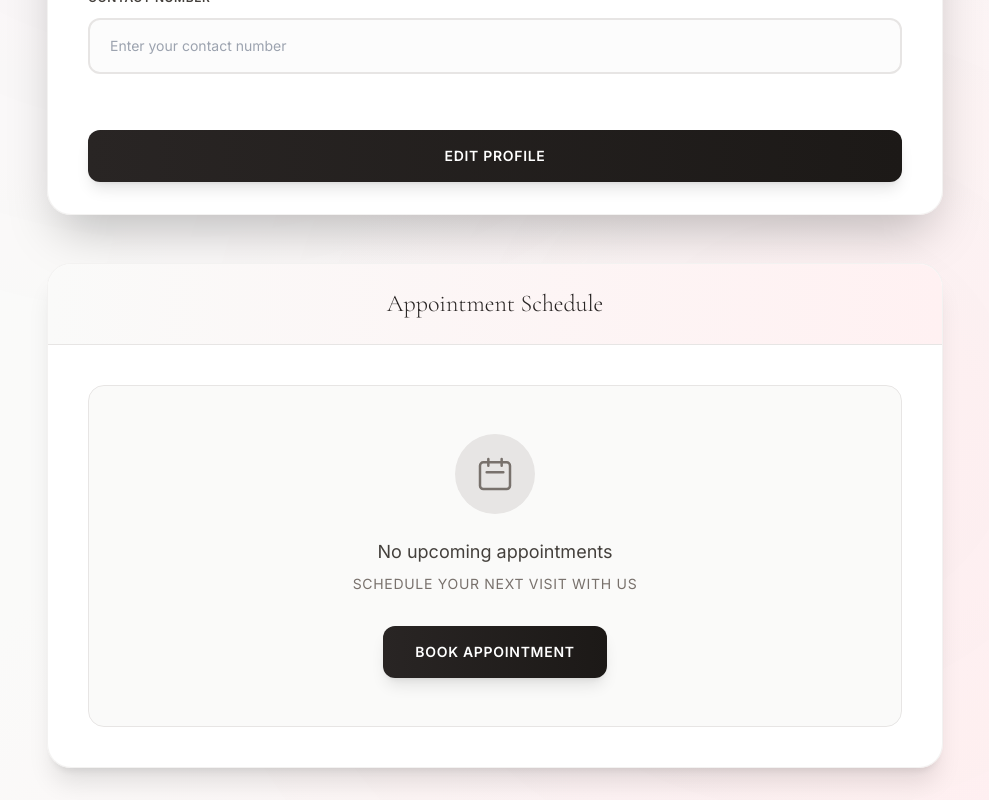
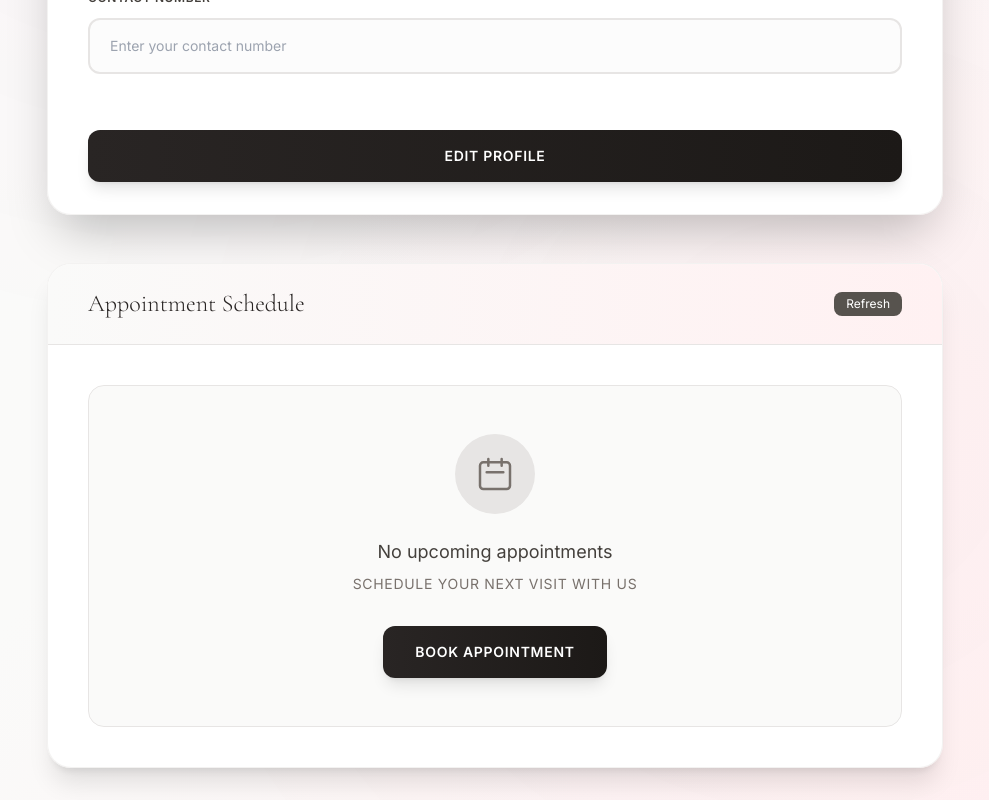
Before and after one commit to KrithikaRaviraj/super-eureka, a React (Create React App) app: page /welcome in a window 1280 px wide. Shown: the part 716-1516 px from the top of the page, without its empty margins (145-1134 px from the left). Built offline with nearby package versions, Linux system fonts and the light colour scheme.

Commit message:
Correct nodemailer method name and add appointment auto-refresh

```diff
--- a/routes/appointments.js
+++ b/routes/appointments.js
@@ -3,7 +3,7 @@ const router = express.Router();
 const nodemailer = require('nodemailer');
 
 // Email configuration
-const transporter = nodemailer.createTransporter({
+const transporter = nodemailer.createTransport({
   service: 'gmail',
   auth: {
     user: process.env.EMAIL_USER || 'your-email@gmail.com',
--- a/src/Welcome.js
+++ b/src/Welcome.js
@@ -78,10 +78,26 @@ export default function Welcome() {
     fetchAppointments();
   }, []);
 
+  // Refresh appointments when component becomes visible (user returns from booking)
+  useEffect(() => {
+    const handleVisibilityChange = () => {
+      if (!document.hidden) {
+        fetchAppointments();
+      }
+    };
+
+    document.addEventListener('visibilitychange', handleVisibilityChange);
+
+    return () => {
+      document.removeEventListener('visibilitychange', handleVisibilityChange);
+    };
+  }, [email]);
+
   const fetchAppointments = async () => {
-    if (email) {
+    const currentEmail = email || location.state?.email;
+    if (currentEmail) {
       try {
-        const response = await fetch(`http://localhost:5000/api/appointments/user/${encodeURIComponent(email)}`);
+        const response = await fetch(`http://localhost:5000/api/appointments/user/${encodeURIComponent(currentEmail)}`);
         if (response.ok) {
           const data = await response.json();
           setAppointments(data.appointments || []);
@@ -305,9 +321,17 @@ export default function Welcome() {
           <div className="max-w-4xl mx-auto mt-12">
             <div className="bg-white/95 backdrop-blur-sm rounded-3xl shadow-xl border border-stone-200/50 overflow-hidden">
               <div className="bg-gradient-to-r from-stone-50 to-rose-50 px-6 sm:px-10 py-6 border-b border-stone-200">
-                <h3 className="font-serif text-xl sm:text-2xl font-light text-stone-800 text-center">
-                  Appointment Schedule
-                </h3>
+                <div className="flex justify-between items-center">
+                  <h3 className="font-serif text-xl sm:text-2xl font-light text-stone-800">
+                    Appointment Schedule
+                  </h3>
+                  <button
+                    onClick={fetchAppointments}
+                    className="bg-stone-600 hover:bg-stone-700 text-white px-3 py-1 rounded-lg font-sans text-xs transition-all duration-200"
+                  >
+                    Refresh
+                  </button>
+                </div>
               </div>
               <div className="p-6 sm:p-10">
                 {appointments.length === 0 ? (
@@ -320,7 +344,9 @@ export default function Welcome() {
                     <p className="font-sans text-stone-700 mb-2 text-base sm:text-lg">No upcoming appointments</p>
                     <p className="font-sans text-xs sm:text-sm text-stone-500 mb-8 uppercase tracking-wider">Schedule your next visit with us</p>
                     <button
-                      onClick={() => window.location.href = '/services'}
+                      onClick={() => {
+                        window.location.href = '/services';
+                      }}
                       className="bg-gradient-to-r from-stone-800 to-stone-900 hover:from-stone-900 hover:to-black text-white px-8 py-4 rounded-xl font-sans font-semibold text-sm uppercase tracking-wider transition-all duration-300 shadow-lg hover:shadow-xl transform hover:scale-105"
                     >
                       Book Appointment
```
